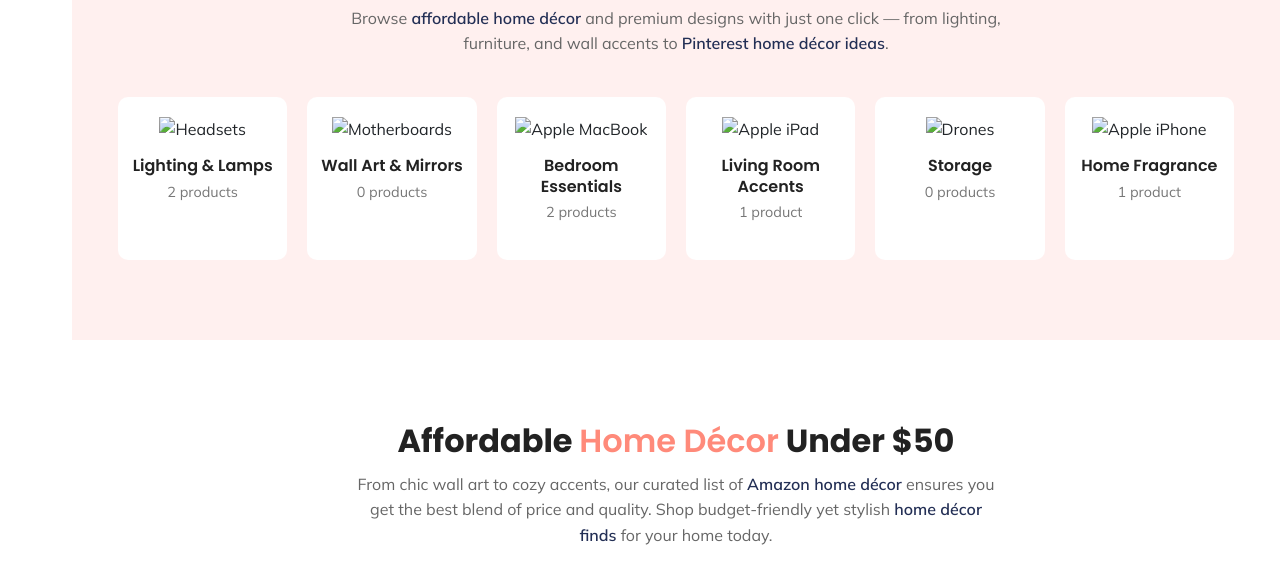
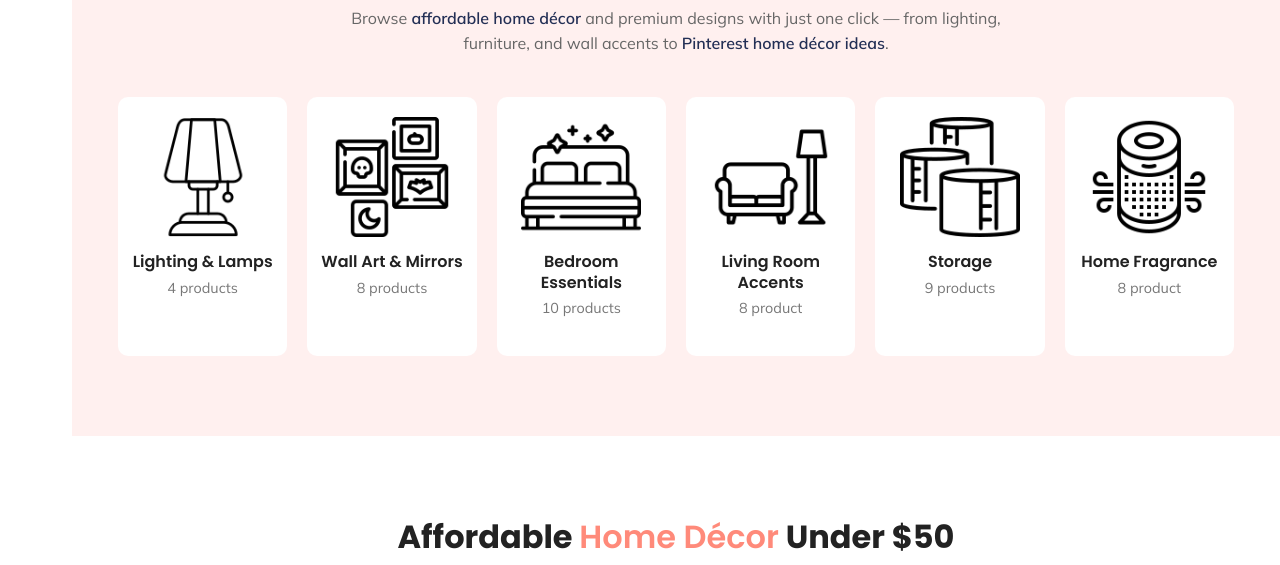
Before and after one commit to programmer-99/pintrest-landing-page, a plain HTML site: page index.html in a window 1280 px wide. Shown: the part 4688-5253 px from the top of the page. Drawn offline with nearby package versions, Linux system fonts and the light colour scheme.

Commit message:
icons added

```diff
--- a/index.html
+++ b/index.html
@@ -503,44 +503,44 @@
             <div class="categories-grid">
             <!-- Category 1 -->
             <div class="category-card">
-                <img src="img/headset.png" alt="Headsets">
+                <img src="assets/lamps.png" alt="Headsets">
                 <h4>Lighting & Lamps</h4>
-                <p>2 products</p>
+                <p>4 products</p>
             </div>
 
             <!-- Category 2 -->
             <div class="category-card">
-                <img src="img/motherboard.png" alt="Motherboards">
+                <img src="assets/halloween-photo.png" alt="Motherboards">
                 <h4>Wall Art & Mirrors</h4>
-                <p>0 products</p>
+                <p>8 products</p>
             </div>
 
             <!-- Category 3 -->
             <div class="category-card">
-                <img src="img/macbook.png" alt="Apple MacBook">
+                <img src="assets/bed.png" alt="Apple MacBook">
                 <h4>Bedroom Essentials</h4>
-                <p>2 products</p>
+                <p>10 products</p>
             </div>
 
             <!-- Category 4 -->
             <div class="category-card">
-                <img src="img/ipad.png" alt="Apple iPad">
+                <img src="assets/living-room.png" alt="Apple iPad">
                 <h4>Living Room Accents</h4>
-                <p>1 product</p>
+                <p>8 product</p>
             </div>
 
             <!-- Category 5 -->
             <div class="category-card">
-                <img src="img/drone.png" alt="Drones">
+                <img src="assets/oil-tank.png" alt="Drones">
                 <h4>Storage</h4>
-                <p>0 products</p>
+                <p>9 products</p>
             </div>
 
             <!-- Category 6 -->
             <div class="category-card">
-                <img src="img/iphone.png" alt="Apple iPhone">
+                <img src="assets/air-purifier.png" alt="Apple iPhone">
                 <h4>Home Fragrance</h4>
-                <p>1 product</p>
+                <p>8 product</p>
             </div>
             </div>
         </div>
```
Also changed, not shown: assets/air-purifier.png (added), assets/bed.png (added), assets/halloween-photo.png (added), assets/lamps.png (added), assets/living-room.png (added), assets/oil-tank.png (added).
